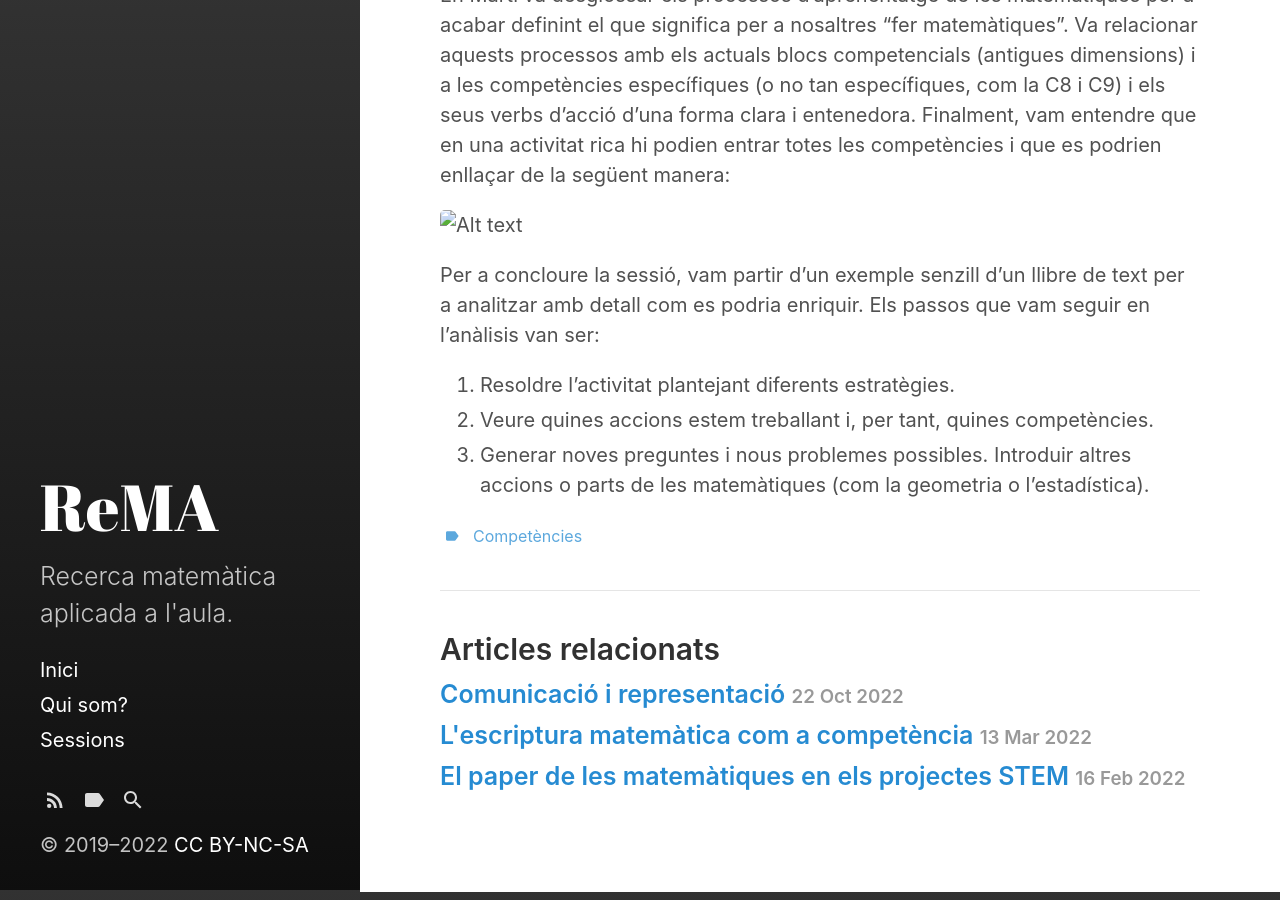
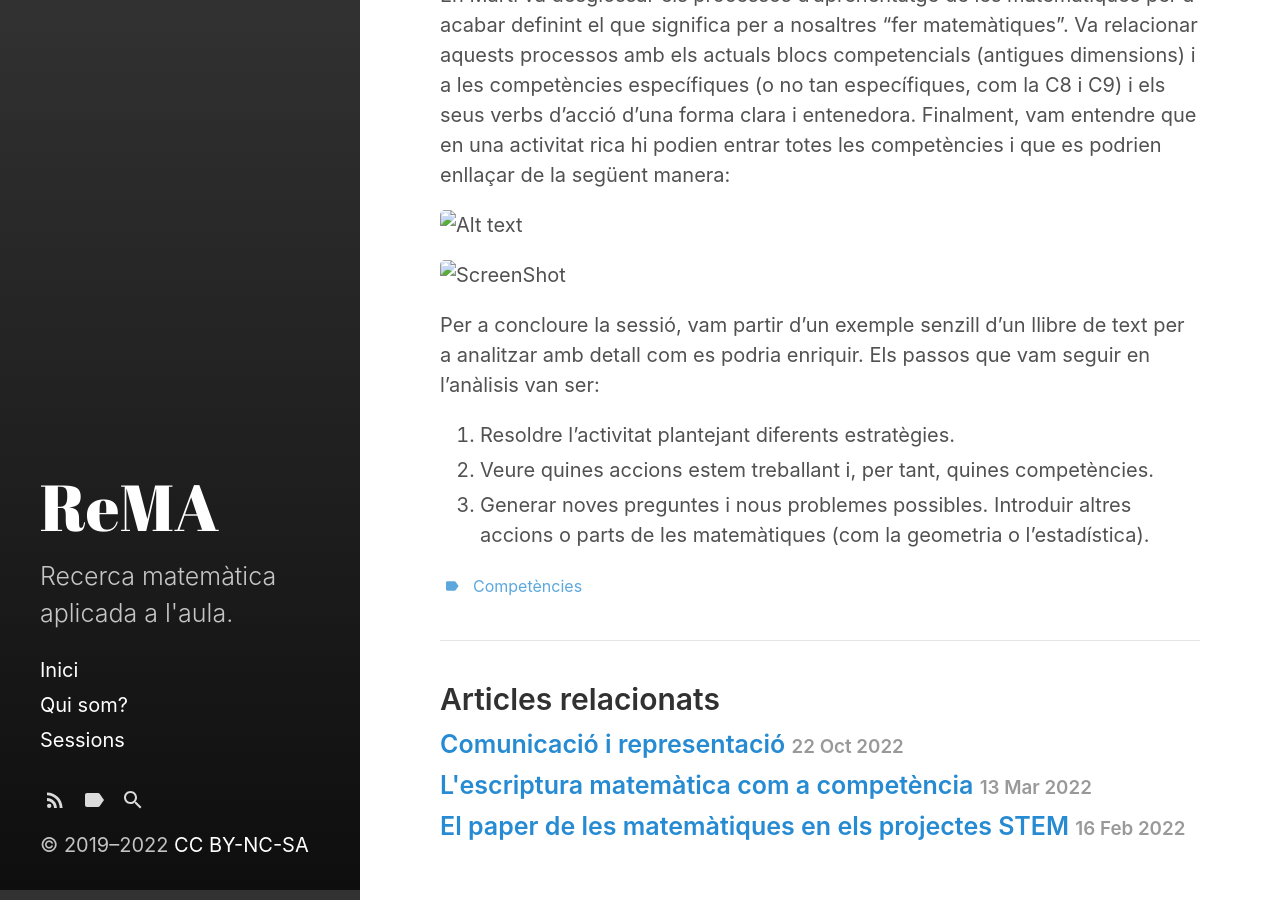
Before and after one commit to grup-rema/grup-rema.github.io, a Jekyll site: the page built from _posts/2022-10-18-Arrenquem i Aprendre a fer matemàtiques - ReMA Pirineu.md, in a window 1280 px wide and 900 px high, scrolled down 910 px. Built offline with Jekyll 4.4.1, drawn with Linux system fonts in a browser that asks for light colours.

Commit message:
Update 2022-10-18-Arrenquem i Aprendre a fer matemàtiques - ReMA Pirineu.md

```diff
--- a/_posts/2022-10-18-Arrenquem i Aprendre a fer matemàtiques - ReMA Pirineu.md
+++ b/_posts/2022-10-18-Arrenquem i Aprendre a fer matemàtiques - ReMA Pirineu.md
@@ -23,6 +23,7 @@ En aquesta primera sessió vam comptar amb la presència d'en **Martí Cuquet**
 En Martí va desglossar els processos d'aprenentatge de les matemàtiques per a acabar definint el que significa per a nosaltres "fer matemàtiques". Va relacionar aquests processos amb els actuals blocs competencials (antigues dimensions) i a les competències específiques (o no tan específiques, com la C8 i C9) i els seus verbs d'acció d'una forma clara i entenedora. Finalment, vam entendre que en una activitat rica hi podien entrar totes les competències i que es podrien enllaçar de la següent manera:
 
 ![Alt text](./images/actCMP.PNG?raw=true "diagrama")
+![ScreenShot](./images/actCMP.PNG)
 
 Per a concloure la sessió, vam partir d'un exemple senzill d'un llibre de text per a analitzar amb detall com es podria enriquir. Els passos que vam seguir en l'anàlisis van ser:
 
```
